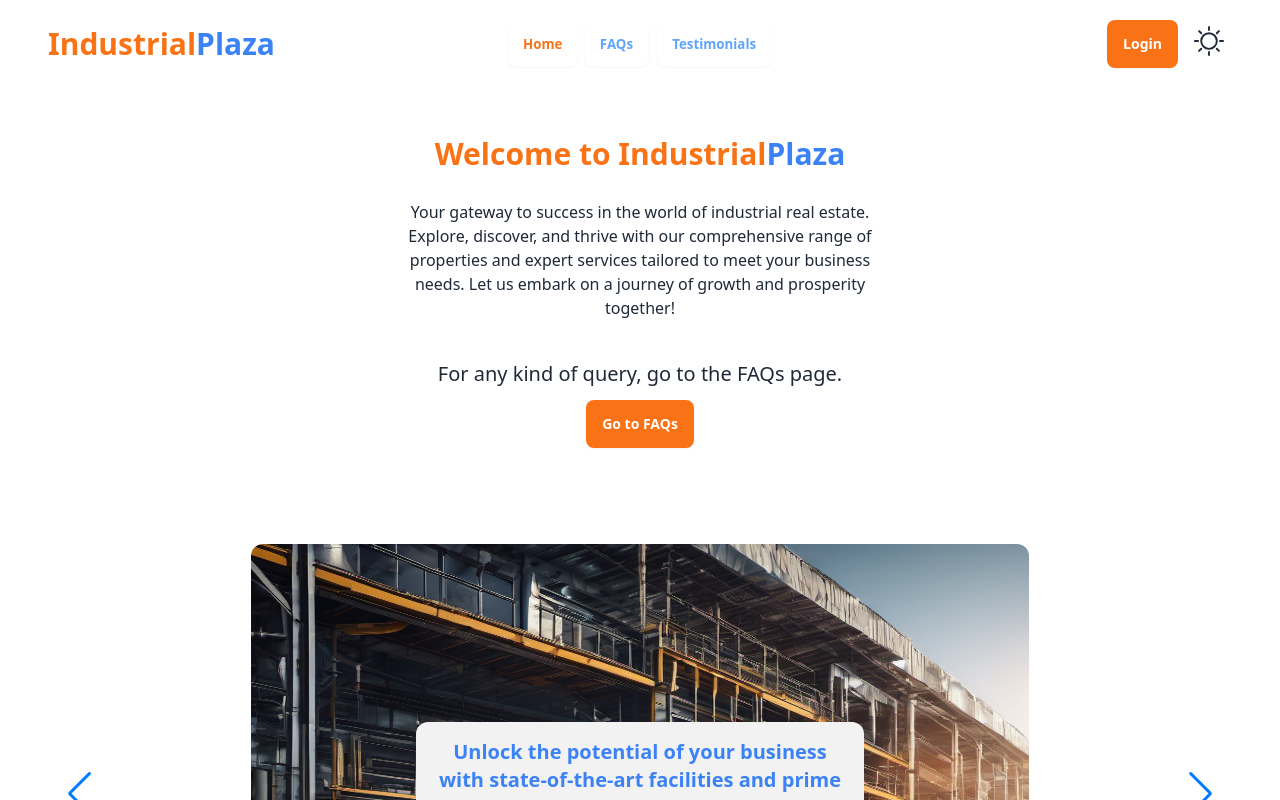
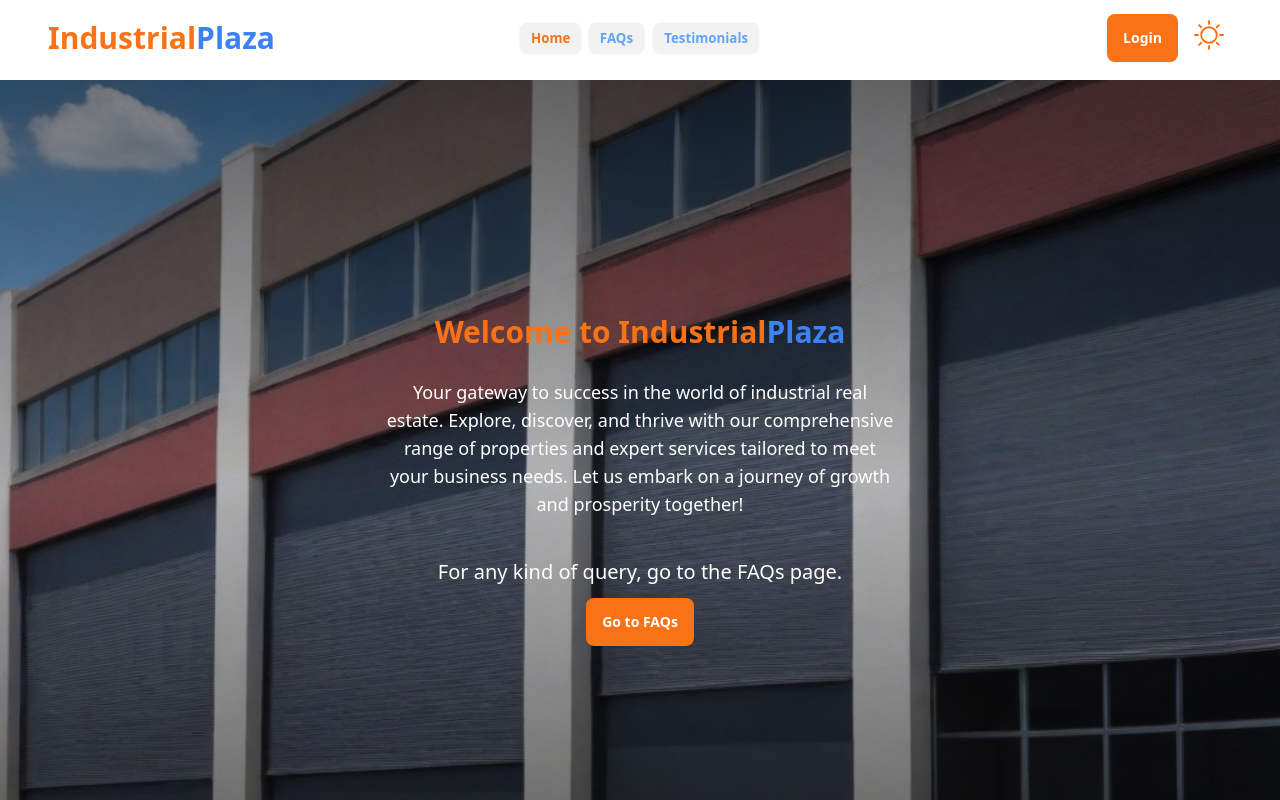
Before and after one commit to shahadathhs/industrial-plaza, a React (Vite) app: page / in a window 1280 px wide. Shown: the top 800 px of the page. Built offline with nearby package versions, Linux system fonts and the light colour scheme; no server answers.

Commit message:
hero section fixed

```diff
--- /dev/null
+++ b/src/components/Hero/Hero.css
@@ -0,0 +1,20 @@
+.hero {
+  position: relative;
+  overflow: hidden;
+}
+
+.hero-bg {
+  background-attachment: fixed;
+  background-position: center;
+  background-repeat: no-repeat;
+  background-size: cover;
+}
+
+.hero-gradient {
+  background: linear-gradient(to bottom, rgba(0, 0, 0, 0.5), rgba(0, 0, 0, 0.1), rgba(0, 0, 0, 0.5));
+}
+
+.hero-content {
+  position: relative;
+  z-index: 10;
+}
--- a/src/components/Hero/Hero.jsx
+++ b/src/components/Hero/Hero.jsx
@@ -1,18 +1,23 @@
 import { Link } from "react-router-dom";
-
+import heroBg from "/slide6.jpeg";
+import "./Hero.css";
 const Hero = () => {
   return (
-    <div className="hero p-4">
-      <div className="hero-content text-center">
+    <div className="hero relative">
+      <div className="hero-bg absolute inset-0 w-full h-screen bg-cover bg-fixed" style={{ backgroundImage: `url(${heroBg})` }}></div>
+      <div className="hero-gradient absolute inset-0 w-full h-screen bg-gradient-to-b from-black via-transparent to-black"></div>
+      <div className="hero-content relative z-10 text-center text-white flex justify-center items-center h-screen">
         <div className="max-w-lg space-y-3">
-          <h1 className="text-3xl text-orange-500 font-bold">Welcome to Industrial<span className="text-blue-500">Plaza</span></h1>
-          <p className="py-4">
-          Your gateway to success in the world of industrial real estate.
-          Explore, discover, and thrive with our comprehensive range of properties and
-          expert services tailored to meet your business needs.
-          Let us embark on a journey of growth and prosperity together!
+          <h1 className="text-3xl text-orange-500 font-bold">
+            Welcome to Industrial<span className="text-blue-500">Plaza</span>
+          </h1>
+          <p className="py-4 text-lg">
+            Your gateway to success in the world of industrial real estate.
+            Explore, discover, and thrive with our comprehensive range of properties and
+            expert services tailored to meet your business needs.
+            Let us embark on a journey of growth and prosperity together!
           </p>
-          <p className="text-xl p-3"> For any kind of query, go to the FAQs page.</p>
+          <p className="text-xl p-3">For any kind of query, go to the FAQs page.</p>
           <Link to="/faqs">
             <button className="btn bg-orange-500 hover:bg-blue-500 border-0 text-white">Go to FAQs</button>
           </Link>
--- a/src/components/NavBar/NavBar.jsx
+++ b/src/components/NavBar/NavBar.jsx
@@ -1,64 +1,97 @@
 import { useContext } from "react";
 import { Link, NavLink } from "react-router-dom";
 import { AuthContest } from "../../Providers/AuthProviders";
-import toast, { Toaster } from 'react-hot-toast';
+import toast, { Toaster } from "react-hot-toast";
 import { RxAvatar } from "react-icons/rx";
 import ThemeToggle from "../ThemeToggle/ThemeToggle";
 
 const Nav = () => {
-    const {user, logOut} = useContext(AuthContest);
+  const { user, logOut } = useContext(AuthContest);
 
-    const handleSignOut = () =>{
+  const handleSignOut = () => {
     logOut()
       .then(() => {
-            toast.success('Logout successful!')
+        toast.success("Logout successful!");
       })
       .catch(() => {
-            toast.error('An error happened!')
+        toast.error("An error happened!");
       });
+  };
+
+  const links = (
+    <>
+      <li>
+        <NavLink
+          className={({ isActive }) =>
+            isActive
+              ? "btn btn-sm hover:bg-blue-100  border-0 font-bold text-orange-500"
+              : "btn btn-sm hover:bg-orange-100  border-0 font-bold text-blue-400"
           }
-
-    const links =
-    <>
-        <li><NavLink
-        className={({ isActive }) => isActive
-        ?
-        'btn hover:bg-blue-100 bg-white border-0 font-bold text-orange-500'
-        :
-        'btn hover:bg-orange-100 bg-white border-0 font-bold text-blue-400'
+          to="/"
+        >
+          Home
+        </NavLink>
+      </li>
+      <li>
+        <NavLink
+          className={({ isActive }) =>
+            isActive
+              ? "btn btn-sm hover:bg-blue-100  border-0 font-bold text-orange-500"
+              : "btn btn-sm hover:bg-orange-100  border-0 font-bold text-blue-400"
           }
-        to="/">Home</NavLink></li>
-        <li><NavLink
-        className={({ isActive }) => isActive
-        ?
-        'btn hover:bg-blue-100 bg-white border-0 font-bold text-orange-500'
-        :
-        'btn hover:bg-orange-100 bg-white border-0 font-bold text-blue-400'
+          to="/faqs"
+        >
+          FAQs
+        </NavLink>
+      </li>
+      <li>
+        <NavLink
+          className={({ isActive }) =>
+            isActive
+              ? "btn btn-sm hover:bg-blue-100  border-0 font-bold text-orange-500"
+              : "btn btn-sm hover:bg-orange-100  border-0 font-bold text-blue-400"
           }
-        to="/faqs">FAQs</NavLink></li>
-        <li><NavLink
-        className={({ isActive }) =>  isActive
-        ?
-        'btn hover:bg-blue-100 bg-white border-0 font-bold text-orange-500'
-        :
-        'btn hover:bg-orange-100 bg-white border-0 font-bold text-blue-400'
-        }
-        to="/testimonials">Testimonials</NavLink></li>
+          to="/testimonials"
+        >
+          Testimonials
+        </NavLink>
+      </li>
     </>
+  );
 
   return (
-        <div className="navbar sm:px-1 md:px-3 lg:px-12 sm:py-2 md:py-3 fixed">
+    <div className="navbar  sm:px-1 md:px-3 lg:px-12 sm:py-2 md:py-3 fixed z-50">
       <div className="navbar-start">
         <div className="dropdown">
           <label tabIndex={0} className="btn btn-ghost lg:hidden">
-                        <svg xmlns="http://www.w3.org/2000/svg" className="w-5 h-5" fill="none" viewBox="0 0 24 24" stroke="currentColor"><path strokeLinecap="round" strokeLinejoin="round" strokeWidth="2" d="M4 6h16M4 12h8m-8 6h16" /></svg>
+            <svg
+              xmlns="http://www.w3.org/2000/svg"
+              className="w-5 h-5"
+              fill="none"
+              viewBox="0 0 24 24"
+              stroke="currentColor"
+            >
+              <path
+                strokeLinecap="round"
+                strokeLinejoin="round"
+                strokeWidth="2"
+                d="M4 6h16M4 12h8m-8 6h16"
+              />
+            </svg>
           </label>
-                    <ul tabIndex={0} className="menu menu-sm dropdown-content mt-3 z-[1] p-2 shadow bg-base-100 rounded-box w-36 font-bold ">
+          <ul
+            tabIndex={0}
+            className="menu menu-sm dropdown-content mt-3 z-[1] p-2 shadow bg-base-100 rounded-box w-36 font-bold space-y-1"
+          >
             {links}
           </ul>
         </div>
-                <Link to='/' className="p-0 font-bold normal-case sm:text-2xl lg:text-3xl">
-                  <span className="text-orange-500">Industrial</span><span className="text-blue-500">Plaza</span>
+        <Link
+          to="/"
+          className="p-0 font-bold normal-case sm:text-2xl lg:text-3xl"
+        >
+          <span className="text-orange-500">Industrial</span>
+          <span className="text-blue-500">Plaza</span>
         </Link>
       </div>
 
@@ -70,50 +103,73 @@ const Nav = () => {
 
       <div className="gap-2 navbar-end">
         {/* Login / LogOut Button */}
-                {
-                    user
-                    ?
+        {user ? (
           <div className="dropdown dropdown-end">
             <label tabIndex={0} className="btn btn-ghost btn-circle avatar">
               <div className="w-10 rounded-full">
-                                {
-                                    user.photoURL
-                                    ?
+                {user.photoURL ? (
                   <img src={user?.photoURL} />
-                                    :
-                                    <div className="flex justify-center py-2 my-auto text-2xl text-orange-500"><RxAvatar/></div>
-                                }
+                ) : (
+                  <div className="flex justify-center py-2 my-auto text-2xl text-orange-500">
+                    <RxAvatar />
+                  </div>
+                )}
               </div>
             </label>
-                        <ul tabIndex={0} className="menu menu-sm space-y-2 dropdown-content mt-3 z-[1] p-2 shadow bg-base-100 rounded-box w-52">
-                            <li>
+            <ul
+              tabIndex={0}
+              className="menu menu-sm space-y-1 dropdown-content mt-3 z-[1] p-2 shadow bg-base-100 rounded-box w-40"
+            >
+              {/* <li>
                 <button className="text-white bg-orange-500 btn hover:bg-blue-500 btn-ghost">
-                                    {
-                                        user.displayName
-                                        ?
+                  {user.displayName ? (
                     <div>
                       <p>User Name:</p>
                       <p>{user.displayName}</p>
                     </div>
-                                        :
-                                        'User name not found'
-                                    }
+                  ) : (
+                    "User name not found"
+                  )}
                 </button>
+              </li> */}
+
+              {/* profile */}
+              <li>
+                <Link
+                  to="/userProfile"
+                  className="text-white bg-orange-500 btn btn-sm hover:bg-blue-500 btn-ghost"
+                >
+                  View Profile
+                </Link>
               </li>
+              {/* update profile */}
               <li>
-                                <button onClick={handleSignOut}  className="text-white bg-orange-500 btn btn-sm hover:bg-blue-500 btn-ghost">Logout</button>
+                <Link
+                  to="/updateProfile"
+                  className="text-white bg-orange-500 btn btn-sm hover:bg-blue-500 btn-ghost"
+                >
+                  Update Profile
+                </Link>
               </li>
+              {/* logout */}
               <li>
-                                <Link to="/userProfile" className="text-white bg-orange-500 btn btn-sm hover:bg-blue-500 btn-ghost">User Profile</Link>
-                            </li>
-                            <li>
-                                <Link to="/updateProfile" className="text-white bg-orange-500 btn btn-sm hover:bg-blue-500 btn-ghost">Update Profile</Link>
+                <button
+                  onClick={handleSignOut}
+                  className="text-white bg-orange-500 btn btn-sm hover:bg-blue-500 btn-ghost"
+                >
+                  Logout
+                </button>
               </li>
             </ul>
           </div>
-                    :
-                    <Link to="/login" className="text-white bg-orange-500 border-0 btn hover:bg-blue-500">Login</Link>
-                }
+        ) : (
+          <Link
+            to="/login"
+            className="text-white bg-orange-500 border-0 btn hover:bg-blue-500"
+          >
+            Login
+          </Link>
+        )}
 
         {/* toggle button */}
         <ThemeToggle />
--- a/src/components/ThemeToggle/ThemeToggle.jsx
+++ b/src/components/ThemeToggle/ThemeToggle.jsx
@@ -14,9 +14,9 @@ const ThemeToggle = () => {
         {
           theme === 'light'
           ?
-          <GoSun className="m-2 text-3xl" />
+          <GoSun className="m-2 text-3xl text-orange-500" />
           :
-          <GiMoon className="m-2 text-3xl"  />
+          <GiMoon className="m-2 text-3xl text-orange-500"  />
         }
       </label>
     </div>
--- a/src/pages/Home/Home.jsx
+++ b/src/pages/Home/Home.jsx
@@ -14,9 +14,10 @@ const Home = () => {
           <title>IndustrialPlaza</title>
         </Helmet>
         <div className="space-y-2">
-          <div className="sm:py-2 md:py-3 lg:py-6">
+          {/* <div className="sm:py-2 md:py-3 lg:py-6">
             <Hero></Hero>
-          </div>
+          </div> */}
+          <Hero></Hero>
 
           <div className="sm:px-1 md:px-3 lg:px-12 sm:py-2 md:py-3 lg:py-6">
             <Slide></Slide>
```
Also changed, not shown: public/slide6.jpeg (added). Lines whose indentation alone changed are shown as unchanged.
